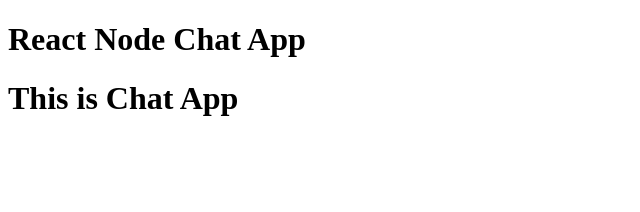
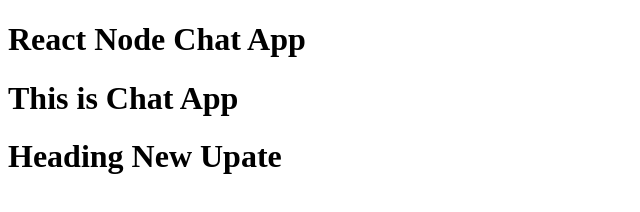
Before and after one commit to mdnazmulalom/chatapp, a plain HTML site: page client/index.html in a window 1280 px wide. Shown: the whole page, without its empty margins (0-640 px from the left). Drawn offline with Linux system fonts and the light colour scheme.

Commit message:
second commit

```diff
--- a/client/index.html
+++ b/client/index.html
@@ -9,5 +9,6 @@
     <h1>React Node Chat App </h1>
 
     <h1>This is Chat App </h1>
+    <h1>Heading New Upate </h1>
 </body>
 </html>
```
